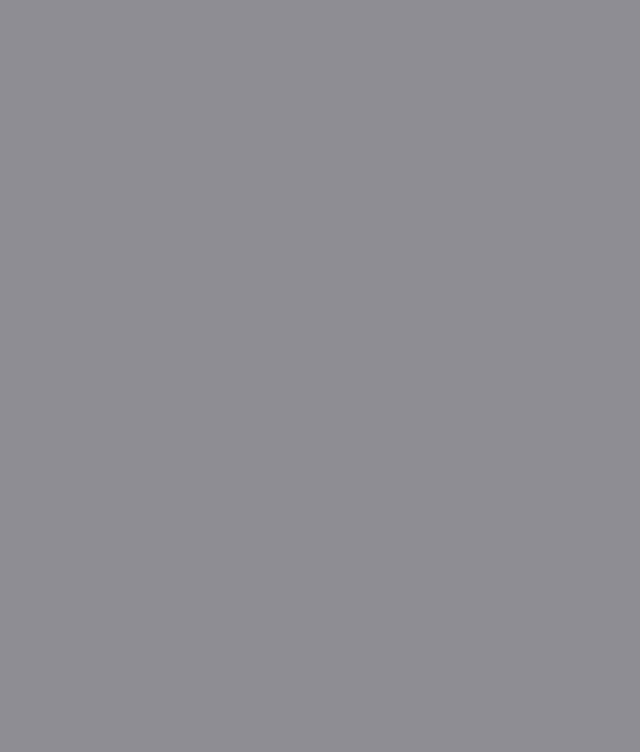
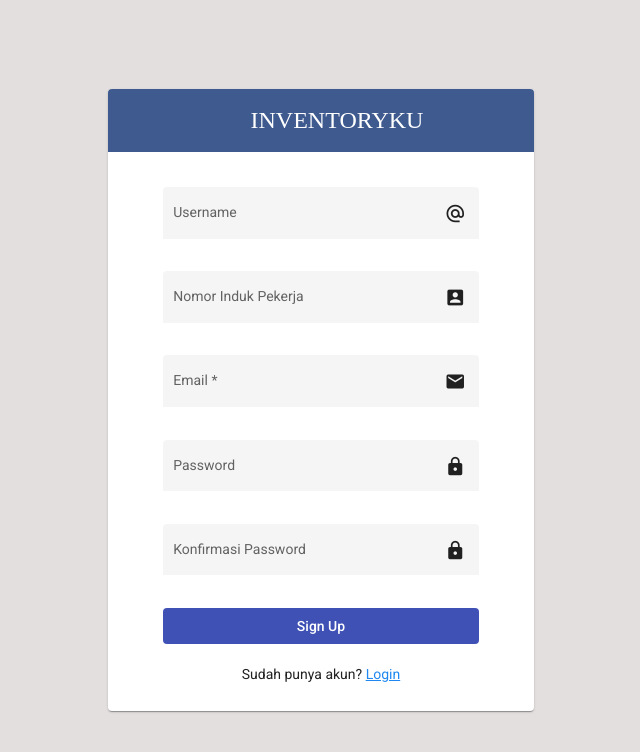
Before and after one commit to sagitadhyar/Personal-Project, an Angular app: page /signup in a window 1280 px wide. Shown: the top 752 px of the page, without its empty margins (319-959 px from the left). Built offline with nearby package versions, Linux system fonts and the light colour scheme; a web font is replaced by a local one.

Commit message:
Done UI Signup

```diff
--- a/src/app/auth/login/login.component.html
+++ b/src/app/auth/login/login.component.html
@@ -17,9 +17,10 @@
                     <mat-error *ngIf="emailFormControl.hasError('required')">
                     Email <strong>harus diisi</strong>
                     </mat-error>
-                    <mat-icon matSuffix>perm_identity</mat-icon>
+                    <mat-icon matSuffix>email</mat-icon>
                 </mat-form-field>
 
+                <!-- Input Password -->
                 <mat-form-field appearance="fill">
                     <mat-label>Password</mat-label>
                     <input type="password" matInput >
--- a/src/app/auth/signup/signup.component.html
+++ b/src/app/auth/signup/signup.component.html
@@ -1 +1,67 @@
-<p>signup works!</p>
+<div class="uk-flex uk-flex-middle uk-flex-center uk-height-viewport" style="background-color: #E3DFDF;">
+    <mat-card class="uk-width-1-3@m uk-width-1-2@s uk-padding-remove">
+        <mat-card-header class="uk-flex uk-flex-center uk-padding-small uk-padding-remove-horizontal uk-padding-remove-bottom">
+            <h2 class="app-title">{{title}}</h2>
+        </mat-card-header>
+        <mat-card-content class="uk-padding-small">
+            <form class="login-form uk-flex uk-flex-column uk-margin-top uk-padding uk-padding-remove-vertical">
+
+
+                <!-- Input Username -->
+                <mat-form-field appearance="fill">
+                    <mat-label>Username</mat-label>
+                    <input type="text" matInput >
+                    <mat-hint></mat-hint>
+                    <mat-icon matSuffix>alternate_email</mat-icon>
+                </mat-form-field>
+
+
+                <!-- Input NIP -->
+                <mat-form-field appearance="fill">
+                    <mat-label>Nomor Induk Pekerja</mat-label>
+                    <input type="text" matInput >
+                    <mat-hint></mat-hint>
+                    <mat-icon matSuffix>account_box</mat-icon>
+                </mat-form-field>
+
+                <!-- Input Email -->
+                <mat-form-field appearance="fill">
+                    <mat-label>Email</mat-label>
+                    <input type="email" matInput [formControl]="emailFormControl" [errorStateMatcher]="matcher"
+                        placeholder="Ex. sagita1900016189@webmail.uad.ac.id">
+                    <mat-hint></mat-hint>
+                    <mat-error *ngIf="emailFormControl.hasError('email') && !emailFormControl.hasError('required')">
+                    Please enter a valid email address
+                    </mat-error>
+                    <mat-error *ngIf="emailFormControl.hasError('required')">
+                    Email <strong>harus diisi</strong>
+                    </mat-error>
+                    <mat-icon matSuffix>email</mat-icon>
+                </mat-form-field>
+
+                <!-- Input Password -->
+                <mat-form-field appearance="fill">
+                    <mat-label>Password</mat-label>
+                    <input type="password" matInput >
+                    <mat-hint></mat-hint>
+                    <mat-icon matSuffix>lock</mat-icon>
+                </mat-form-field>
+
+                <!-- Input Confirm Password -->
+                <mat-form-field appearance="fill">
+                    <mat-label>Konfirmasi Password</mat-label>
+                    <input type="password" matInput >
+                    <mat-hint></mat-hint>
+                    <mat-icon matSuffix>lock</mat-icon>
+                </mat-form-field>
+
+                <button mat-flat-button color="primary" class="uk-flex uk-flex-right">Sign Up</button>
+
+                <div class="uk-flex uk-flex-center uk-margin-top uk-inline">
+                    <p>Sudah punya akun?&nbsp;</p>
+                    <p><a routerLink="/login"><u>Login</u></a></p>
+                </div>
+            </form>
+        </mat-card-content>
+    </mat-card>
+</div>
--- a/src/app/auth/signup/signup.component.scss
+++ b/src/app/auth/signup/signup.component.scss
@@ -0,0 +1,19 @@
+.mat-form-field {
+    margin-bottom: 1em;
+}
+
+::ng-deep .mat-form-field-underline {
+    display: none;
+}
+
+.app-title {
+    font-family: 'OCR-B 10 BT';
+    font-size: x-large;
+    color: white;
+}
+
+::ng-deep .mat-card-header {
+    background-color: #3E5A8F;
+    border-top-left-radius: 4px;
+    border-top-right-radius: 4px;
+}
--- a/src/app/auth/signup/signup.component.ts
+++ b/src/app/auth/signup/signup.component.ts
@@ -1,15 +1,32 @@
 import { Component, OnInit } from '@angular/core';
+import { FormControl, FormGroupDirective, NgForm, Validators } from '@angular/forms';
+import { ErrorStateMatcher } from '@angular/material/core';
+import { Constants } from 'src/app/common/constants';
 
+export class MyErrorStateMatcher implements ErrorStateMatcher {
+  isErrorState(control: FormControl | null, form: FormGroupDirective | NgForm | null): boolean {
+    const isSubmitted = form && form.submitted;
+    return !!(control && control.invalid && (control.dirty || control.touched || isSubmitted));
+  }
+}
 @Component({
   selector: 'app-signup',
   templateUrl: './signup.component.html',
   styleUrls: ['./signup.component.scss']
 })
 export class SignupComponent implements OnInit {
+  title = Constants.siteTitle
 
   constructor() { }
 
   ngOnInit(): void {
   }
 
+  emailFormControl = new FormControl('', [
+    Validators.required,
+    Validators.email,
+  ]);
+
+  matcher = new MyErrorStateMatcher();
+
 }
```
